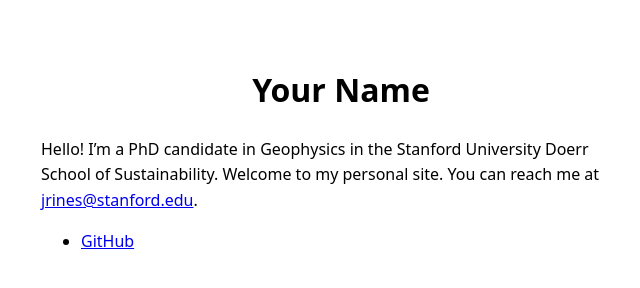
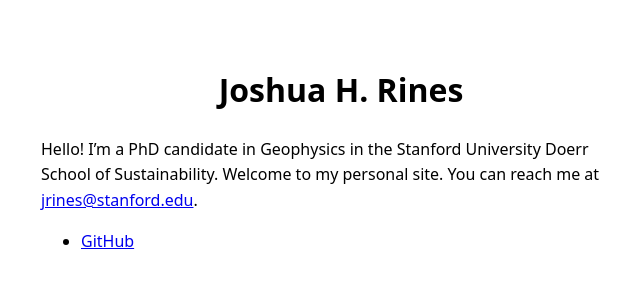
Before and after one commit to jharlanr/jharlanr.github.io, a plain HTML site: page index.html in a window 1280 px wide. Shown: the whole page, without its empty margins (299-939 px from the left). Drawn offline with Linux system fonts and the light colour scheme.

Commit message:
Update index.html

```diff
--- a/index.html
+++ b/index.html
@@ -16,7 +16,7 @@
   </style>
 </head>
 <body>
-  <h1>Your Name</h1>
+  <h1>Joshua H. Rines</h1>
   <p>Hello! I’m a PhD candidate in Geophysics in the Stanford University Doerr School of Sustainability. Welcome to my personal site. You can reach me at <a href="jrines@stanford.edu">jrines@stanford.edu</a>.</p>
   <ul>
     <li><a href="https://github.com/jharlanr">GitHub</a></li>
```
